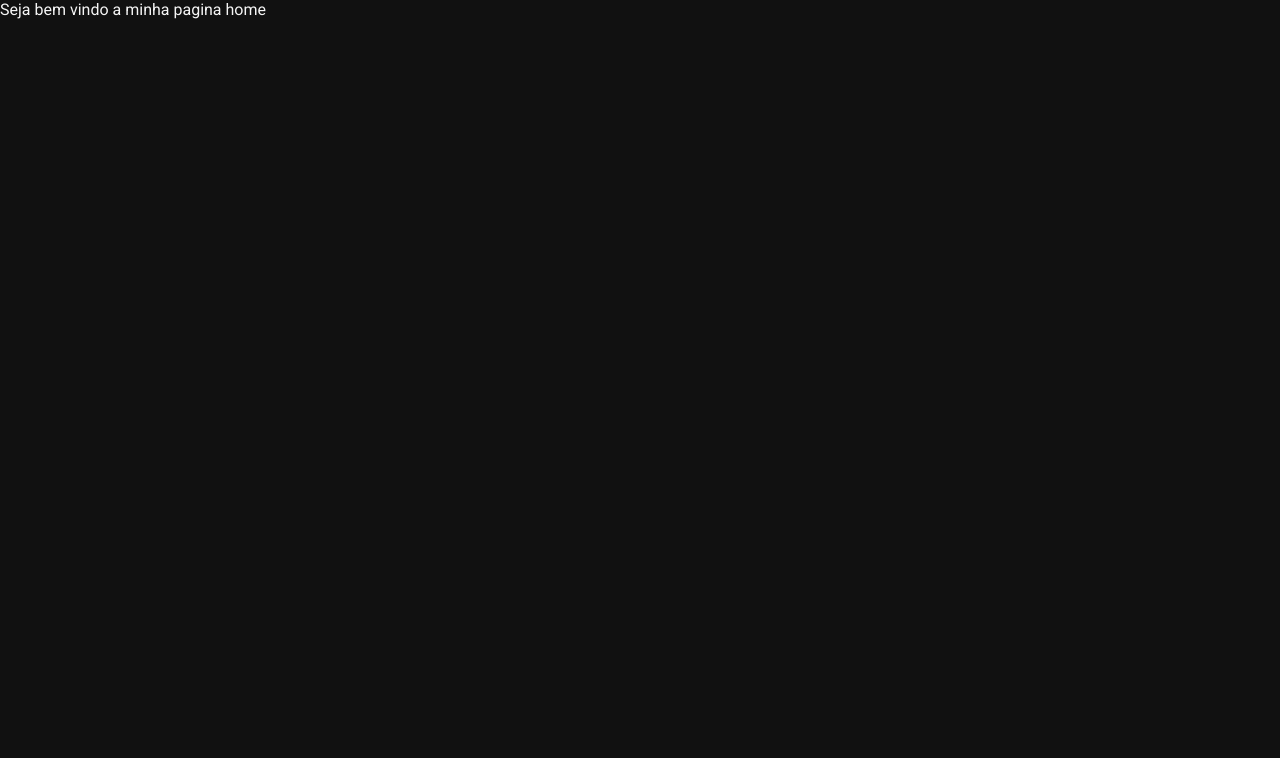
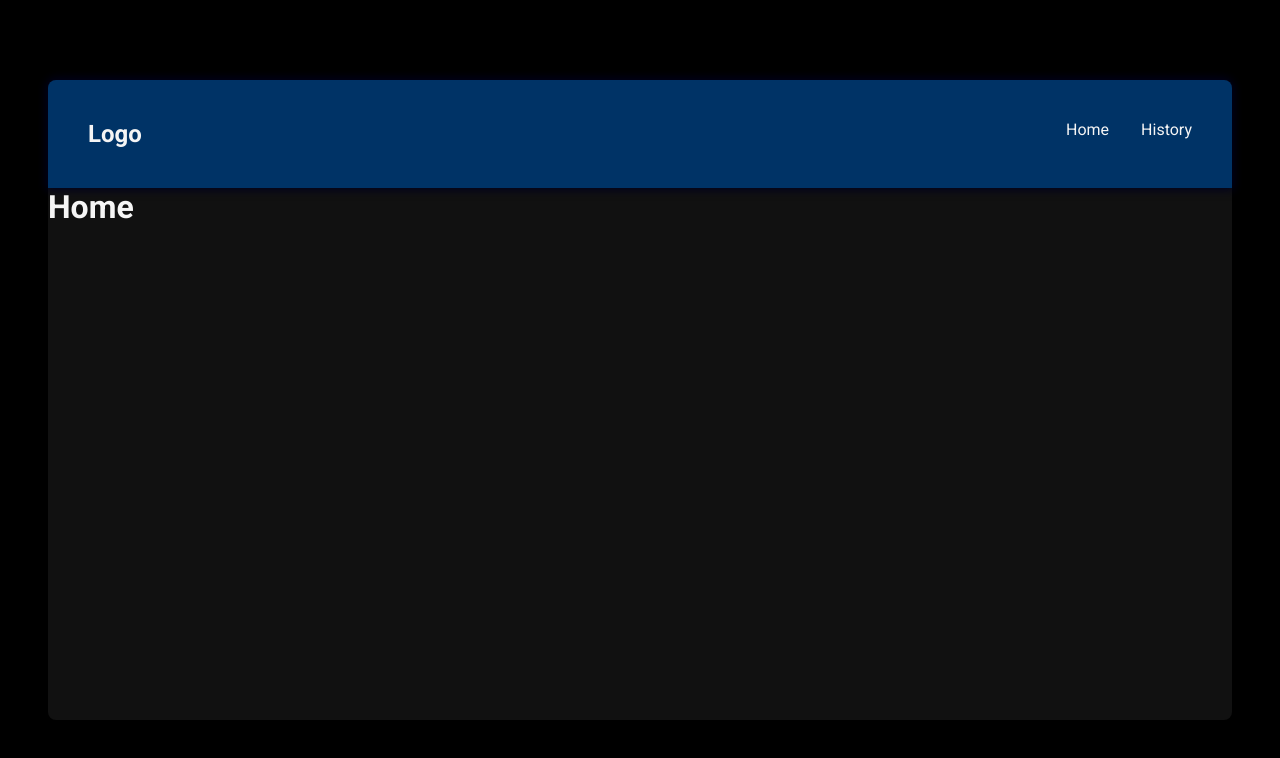
Before and after one commit to andersonjhonatan/promodor, a React (Vite) app: page / in a window 1280 px wide. Shown: the top 758 px of the page. Built offline with nearby package versions, Linux system fonts and the light colour scheme.

Commit message:
feat: implementando o default layout

```diff
--- /dev/null
+++ b/src/components/Header/Header.styles.tsx
@@ -0,0 +1,26 @@
+import styled from 'styled-components'
+
+const NAV = styled.nav`
+  background-color: ${(props) => props.theme['blue-200']};
+  border-radius: 0.5rem 0.5rem 0 0;
+  box-shadow: 0 0 10px 2px rgba(0, 0, 30);
+  justify-content: space-between;
+  display: flex;
+  padding: 2.5rem;
+  h1 {
+    color: ${(props) => props.theme['cinza-100']};
+  }
+`
+
+const UL = styled.ul`
+  list-style: none;
+  display: flex;
+  gap: 2rem;
+
+  li > a {
+    text-decoration: none;
+    color: ${(props) => props.theme['cinza-100']};
+  }
+`
+
+export { NAV, UL }
--- /dev/null
+++ b/src/components/Header/Header.tsx
@@ -0,0 +1,20 @@
+import { Link } from 'react-router-dom'
+import { UL, NAV } from './Header.styles'
+
+const Header = () => {
+  return (
+    <NAV>
+      <h1>Logo</h1>
+      <UL>
+        <li>
+          <Link to="/">Home</Link>
+        </li>
+        <li>
+          <Link to="/history">History</Link>
+        </li>
+      </UL>
+    </NAV>
+  )
+}
+
+export default Header
--- a/src/global.ts
+++ b/src/global.ts
@@ -10,13 +10,15 @@ export const GlobalStyle = createGlobalStyle`
 }
 
 body {
-  background-color: ${({ theme }) => (toogle ? theme['cinza-700'] : theme.light)};
+  background-color: black;
   color: ${({ theme }) => (toogle ? theme['cinza-100'] : theme.dark)};
 }
 
 :focus {
   outline: none;
-  box-shadow: 0 0 0 2px ${({ theme }) => theme['green-200']};
+  box-shadow: 0 0 0 2px ${({ theme }) => theme['blue-100']};
+  padding: 8px;
+  border-radius: 4px;
 }
 
 a,
@@ -31,4 +33,4 @@ body, input, textarea, button {
   font-weight: 400;
   font-size: 1rem;
 }
-`;
+`
--- /dev/null
+++ b/src/layouts/DefaultLayout/index.tsx
@@ -0,0 +1,14 @@
+import { Outlet } from 'react-router-dom'
+import Header from '../../components/Header/Header'
+import { LayoutContainer } from './styles'
+
+const DefaultLayout = () => {
+  return (
+    <LayoutContainer>
+      <Header />
+      <Outlet />
+    </LayoutContainer>
+  )
+}
+
+export default DefaultLayout
--- /dev/null
+++ b/src/layouts/DefaultLayout/styles.ts
@@ -0,0 +1,9 @@
+import styled from 'styled-components'
+
+export const LayoutContainer = styled.div`
+  max-width: 74rem;
+  height: calc(100vh - 10rem);
+  margin: 5rem auto;
+  background-color: ${(props) => props.theme['cinza-700']};
+  border-radius: 8px;
+`
--- a/src/pages/Home.tsx
+++ b/src/pages/Home.tsx
@@ -1,3 +1,7 @@
 export const Home = () => {
-  return <div>Seja bem vindo a minha pagina home</div>
+  return (
+    <div>
+      <h1>Home</h1>
+    </div>
+  )
 }
--- a/src/pages/router/routes.tsx
+++ b/src/pages/router/routes.tsx
@@ -1,12 +1,15 @@
 import { Routes, Route } from 'react-router-dom'
 import { Home } from '../Home'
 import { History } from '../History'
+import DefaultLayout from '../../layouts/DefaultLayout'
 
 export const RoutesComponent = () => {
   return (
     <Routes>
-      <Route path="/" element={<Home />} />
-      <Route path="/history" element={<History />} />
+      <Route path="/" element={<DefaultLayout />}>
+        <Route path="/" element={<Home />} />
+        <Route path="/history" element={<History />} />
+      </Route>
     </Routes>
   )
 }
--- a/src/styles/themes/default.ts
+++ b/src/styles/themes/default.ts
@@ -38,5 +38,4 @@ export const defaultTheme = {
   'green-200': '#99a678',
   'green-300': '#667f3d',
   'green-400': '#334f1a',
-
-};
+}
```
Also changed, not shown: 1 other file (tests, documents, lock files or other folders).
